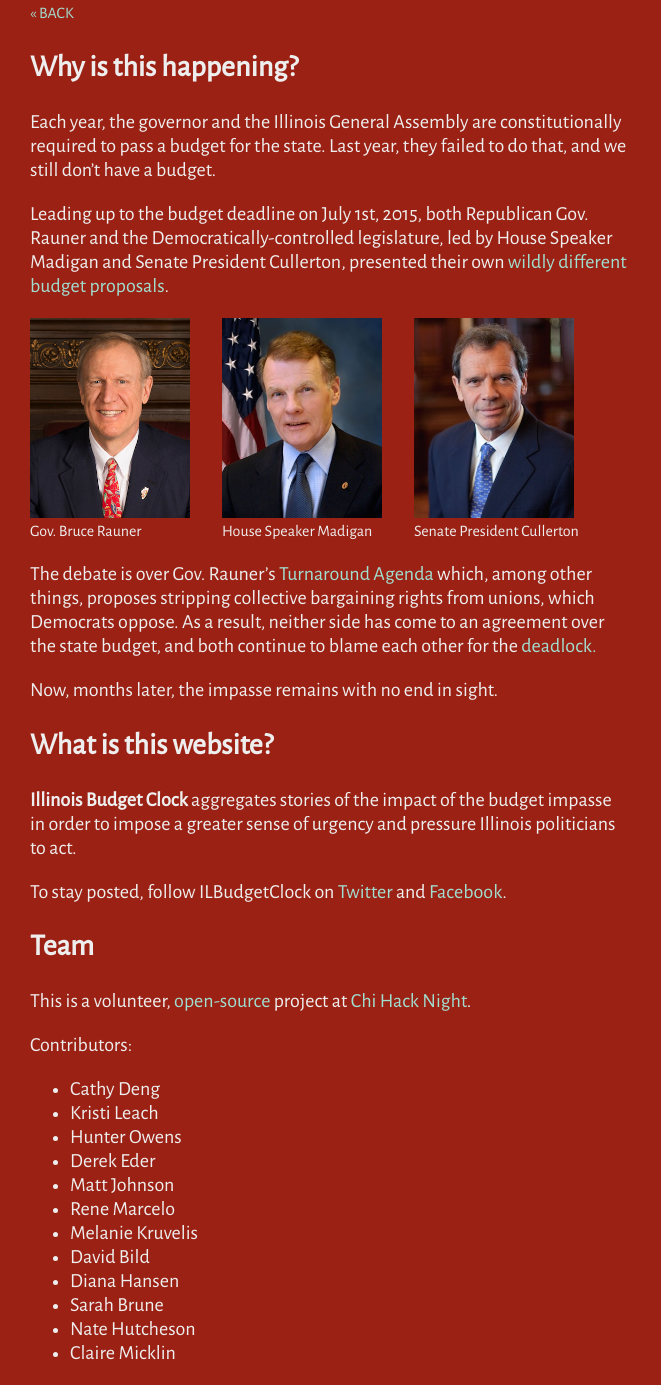
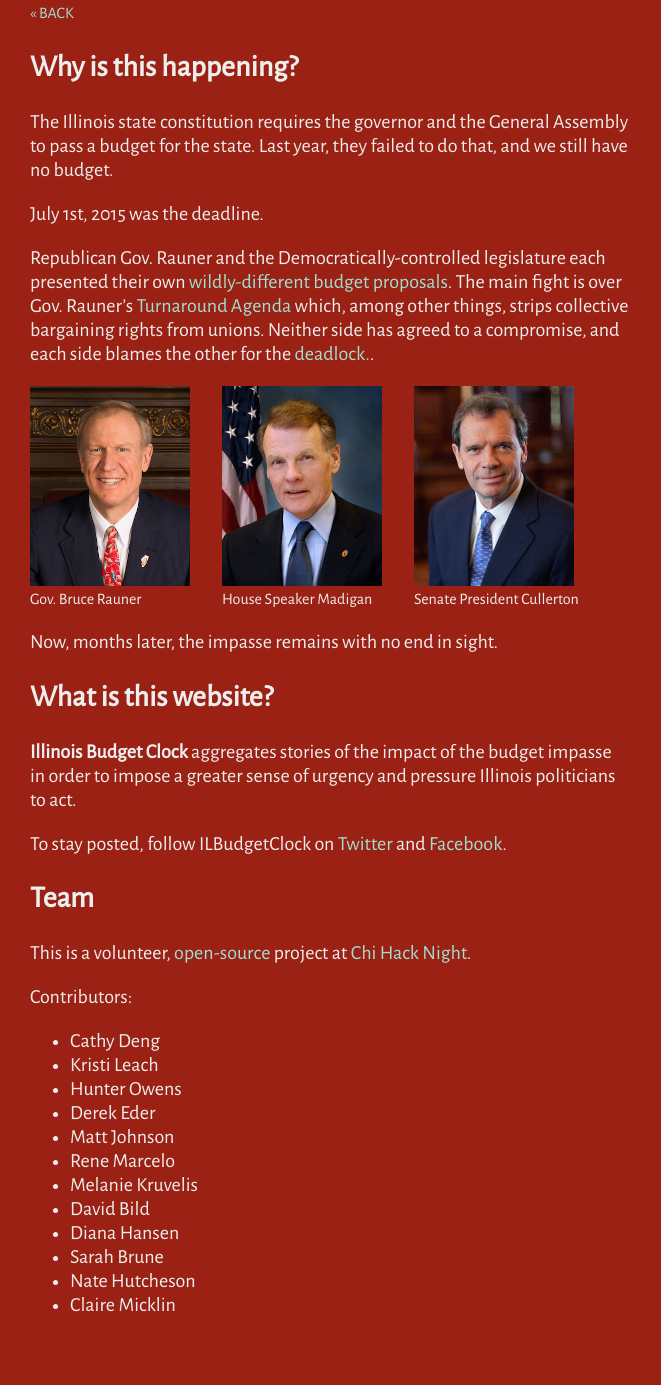
Before and after one commit to chihacknight/il-budget-clock, a Jekyll site: the page built from about.html, in a window 1280 px wide. Shown: the whole page, without its empty margins (0-661 px from the left). Built offline with Jekyll 4.4.1, drawn with Linux system fonts in a browser that asks for light colours; after the commit the page ends 1337 px from its top, so only the background shows below that.

Commit message:
update about page content

```diff
--- a/about.html
+++ b/about.html
@@ -5,9 +5,13 @@ layout: default
 <div class='about'>
 	<a href="/" class="small">&laquo; BACK</a>
 	<h2 id='why'>Why is this happening?</h2>
-    <p>Each year, the governor and the Illinois General Assembly are constitutionally required to pass a budget for the state. Last year, they failed to do that, and we still don’t have a budget.</p>
+    <p>The Illinois state constitution requires the governor and the General Assembly to pass a budget for the state. Last year, they failed to do that, and we still have no budget.</p>
 
-    <p>Leading up to the budget deadline on July 1st, 2015, both Republican Gov. Rauner and the Democratically-controlled legislature, led by House Speaker Madigan and Senate President Cullerton, presented their own <a href="https://www.illinoispolicy.org/rauners-budget-a-line-item-breakdown/">wildly different</a> <a href="http://wgntv.com/2015/05/26/il-democrats-proposing-budget-with-3-billion-worth-of-debt/">budget proposals</a>.</p>
+    <p>July 1st, 2015 was the deadline.</p>
+
+    <p>
+    	Republican Gov. Rauner and the Democratically-controlled legislature each presented their own <a href="https://www.illinoispolicy.org/rauners-budget-a-line-item-breakdown/">wildly-different</a> <a href="http://wgntv.com/2015/05/26/il-democrats-proposing-budget-with-3-billion-worth-of-debt/">budget proposals</a>. The main fight is over Gov. Rauner’s <a href="https://www.illinois.gov/gov/Documents/CompiledPacket.pdf">Turnaround Agenda</a> which, among other things, strips collective bargaining rights from unions. Neither side has agreed to a compromise, and each side blames the other for the <a href="http://chicago.cbslocal.com/2015/10/07/rauner-madigan-trade-blame-over-damage-from-budget-impasse/">deadlock.</a>.
+    </p>
 
     <div class='headshots'>
     	<div class='thumb'><img src='images/rauner.jpg' alt='Gov. Bruce Rauner' title='Gov. Bruce Rauner' /><span class='small'>Gov. Bruce Rauner</span></div>
@@ -16,10 +20,6 @@ layout: default
     </div>
 
     <div class='clearfix'></div>
-
-
-    <p>The debate is over Gov. Rauner’s <a href="https://www.illinois.gov/gov/Documents/CompiledPacket.pdf">Turnaround Agenda</a> which, among other things, proposes stripping collective bargaining rights from unions,
-      which Democrats oppose. As a result, neither side has come to an agreement over the state budget, and both continue to blame each other for the <a href="http://chicago.cbslocal.com/2015/10/07/rauner-madigan-trade-blame-over-damage-from-budget-impasse/">deadlock.</a>
 
     <p>Now, months later, the impasse remains with no end in sight.</p>
 
```
